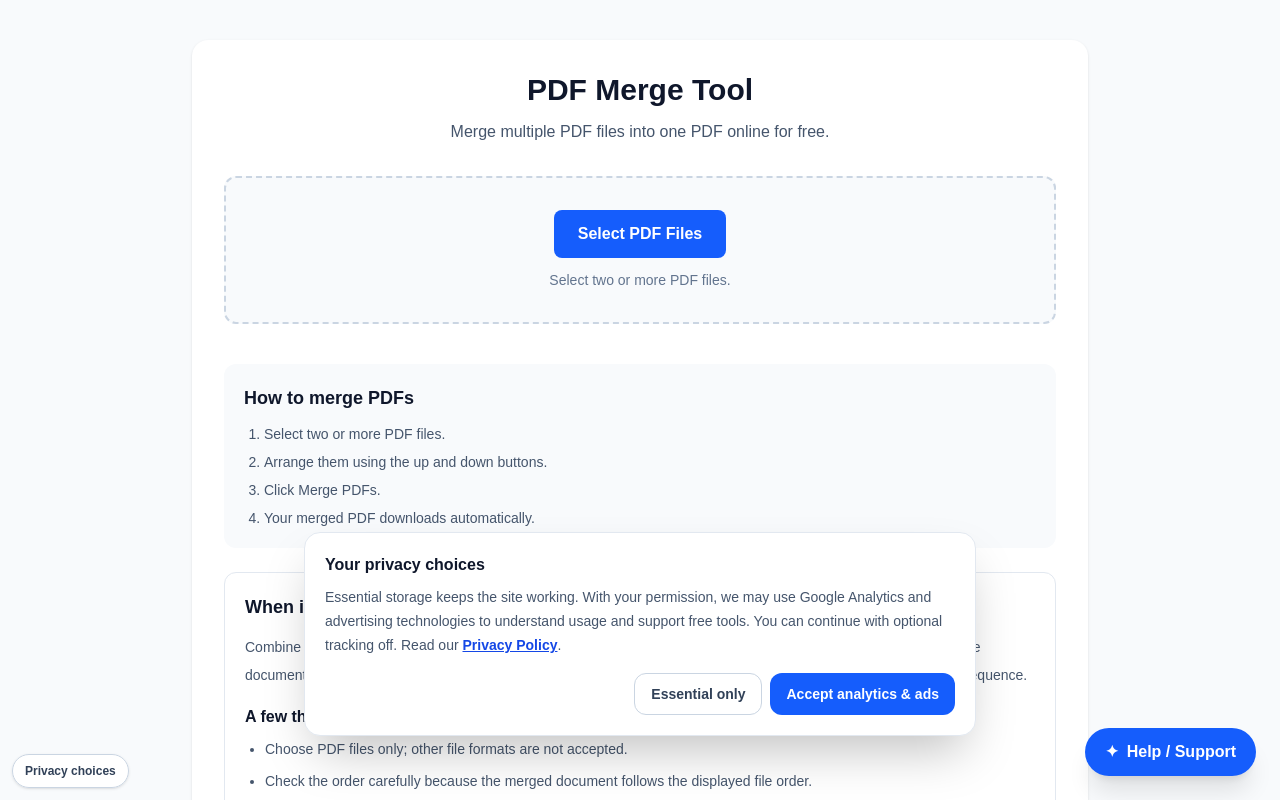
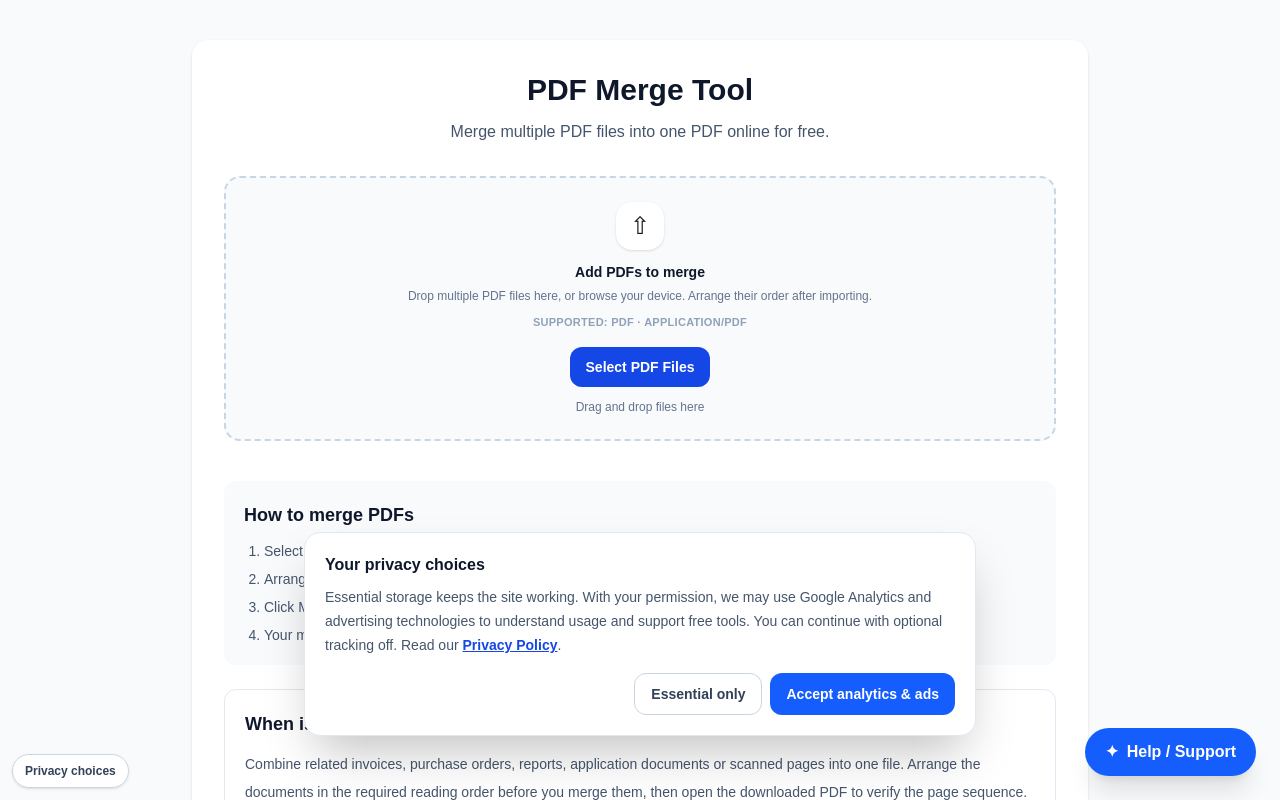
Before and after one commit to WellProSoftware/kaamkitpro, a Next.js app: page /tools/pdf-merge in a window 1280 px wide. Shown: the top 800 px of the page. Built offline with nearby package versions, Linux system fonts and the light colour scheme.

Commit message:
feat: use shared multi-file import dropzone in PDF merge

```diff
--- a/src/app/tools/pdf-merge/page.tsx
+++ b/src/app/tools/pdf-merge/page.tsx
@@ -3,6 +3,7 @@ import { trackDownload, trackToolUsed } from "@/lib/analytics";
 
 import { useState } from "react";
 import { PDFDocument } from "pdf-lib";
+import FileImportDropzone from "@/components/FileImportDropzone";
 
 export default function PDFMergePage() {
   const [files, setFiles] = useState<File[]>([]);
@@ -111,30 +112,16 @@ export default function PDFMergePage() {
             </p>
           </div>
 
-          <div className="rounded-xl border-2 border-dashed border-slate-300 bg-slate-50 p-8 text-center">
-            <input
-              id="pdf-upload"
-              type="file"
-              accept=".pdf,application/pdf"
-              multiple
-              className="hidden"
-              onChange={(event) => {
-                addFiles(event.target.files);
-                event.target.value = "";
-              }}
-            />
-
-            <label
-              htmlFor="pdf-upload"
-              className="inline-block cursor-pointer rounded-lg bg-blue-600 px-6 py-3 font-semibold text-white transition hover:bg-blue-700"
-            >
-              Select PDF Files
-            </label>
-
-            <p className="mt-3 text-sm text-slate-500">
-              Select two or more PDF files.
-            </p>
-          </div>
+          <FileImportDropzone
+            inputId="pdf-upload"
+            inputLabel="Select PDF Files"
+            title="Add PDFs to merge"
+            description="Drop multiple PDF files here, or browse your device. Arrange their order after importing."
+            accept=".pdf,application/pdf"
+            multiple
+            buttonLabel="Select PDF Files"
+            onFiles={addFiles}
+          />
 
           {files.length > 0 && (
             <div className="mt-8">
```
